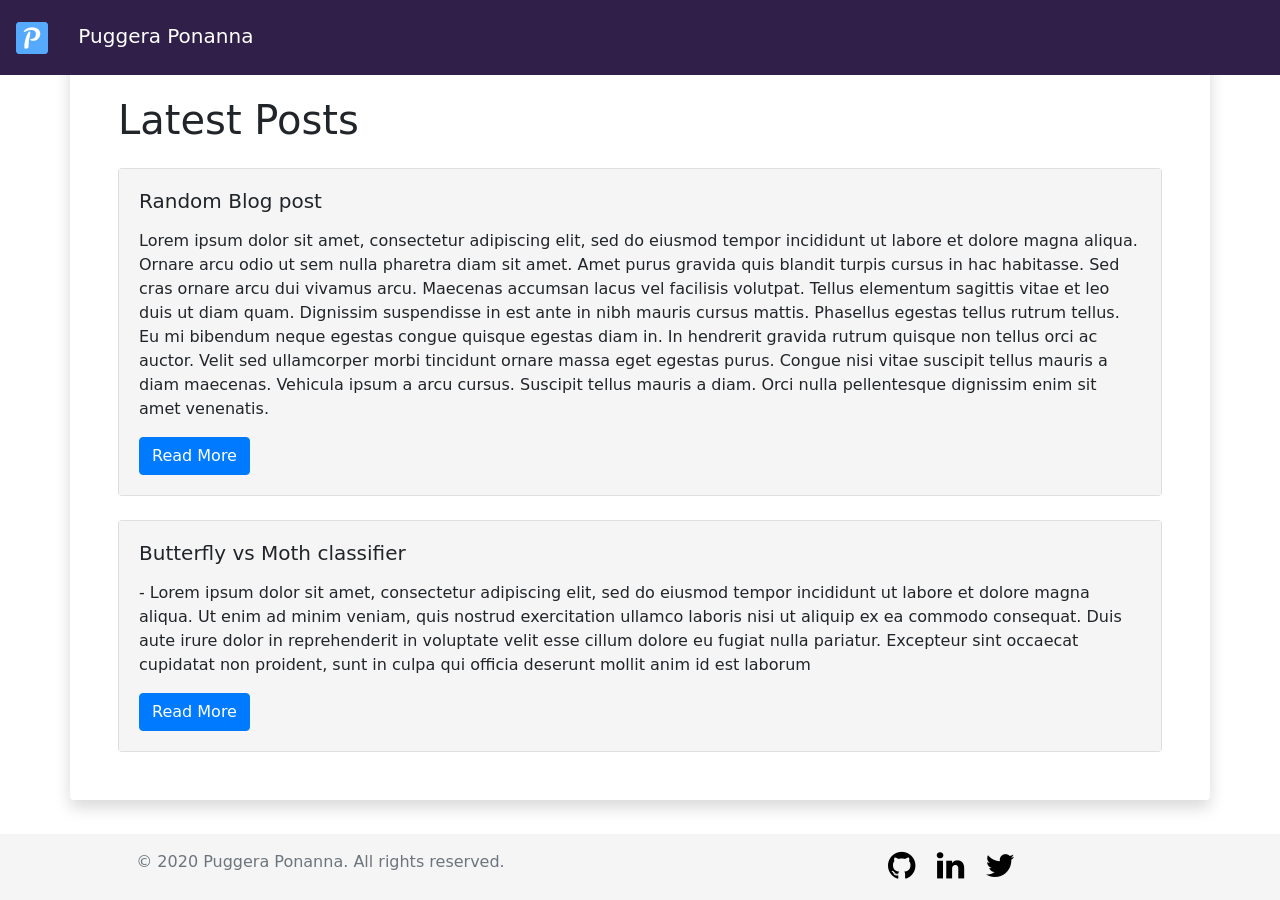
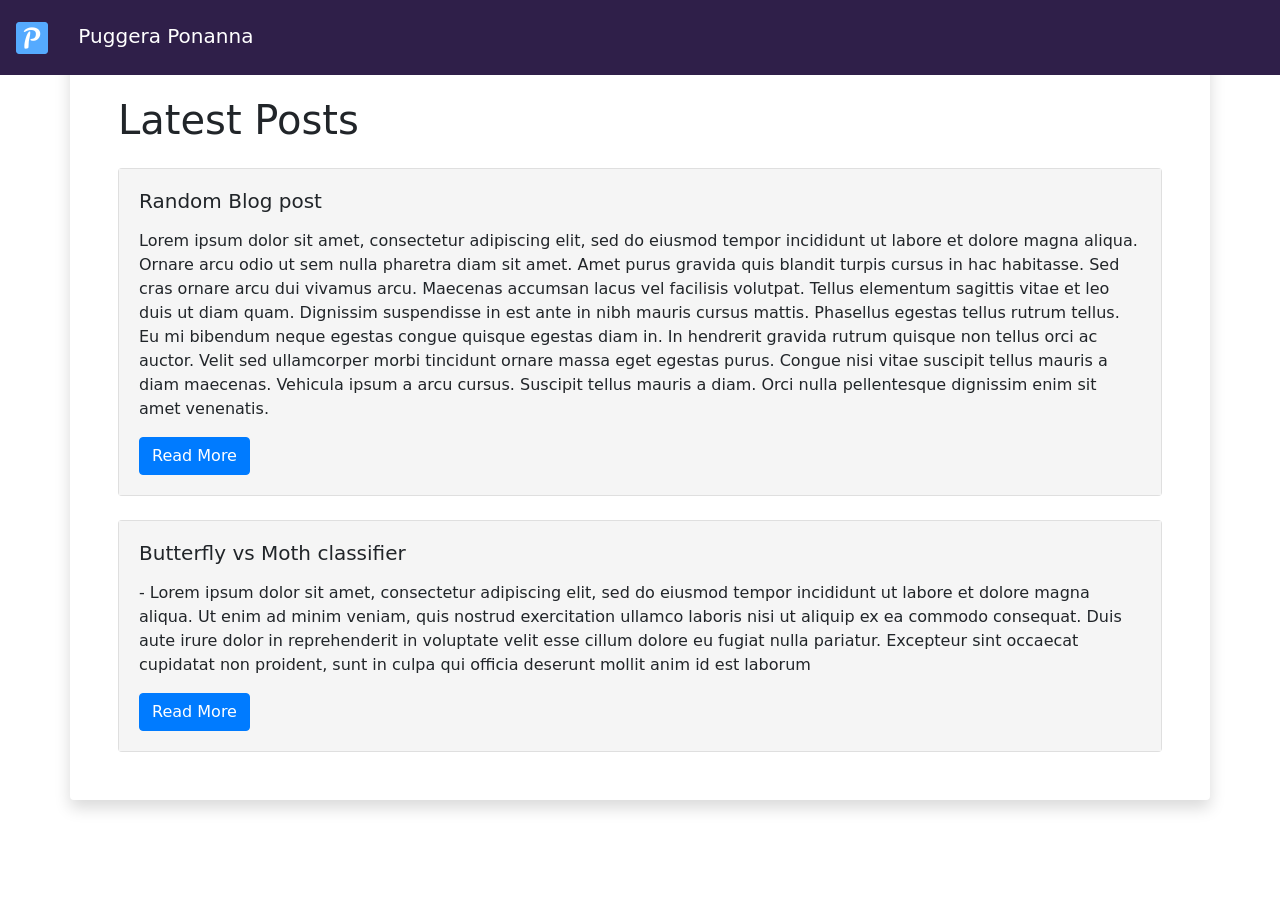
Before and after one commit to puggeraponanna/blog_old, a Jekyll site: the page built from index.md, in a window 1280 px wide. Built offline with Jekyll 4.4.1, drawn with Linux system fonts in a browser that asks for light colours; nearby versions of some CDN libraries; some of the changed lines change nothing that is shown.

Commit message:
Handled hiding of footer on scroll

```diff
--- a/_includes/footer.html
+++ b/_includes/footer.html
@@ -1,4 +1,4 @@
-<footer class="footer p-3">
+<footer class="footer p-3 fixed-bottom">
   <div class="row">
     <div class="col-lg">
       <span class="text-muted">&copy; {{ site.time | date: '%Y' }} {{ site.author.name }}. All rights reserved.</span>
@@ -16,3 +16,4 @@
 <script src="https://code.jquery.com/jquery-3.5.1.min.js" integrity="sha256-9/aliU8dGd2tb6OSsuzixeV4y/faTqgFtohetphbbj0=" crossorigin="anonymous"></script>
 <script src="https://stackpath.bootstrapcdn.com/bootstrap/4.5.0/js/bootstrap.min.js" integrity="sha384-OgVRvuATP1z7JjHLkuOU7Xw704+h835Lr+6QL9UvYjZE3Ipu6Tp75j7Bh/kR0JKI" crossorigin="anonymous"></script>
 <script src="//cdnjs.cloudflare.com/ajax/libs/highlight.js/10.1.0/highlight.min.js"></script>
+<script src="/assets/js/main.js"></script>
--- a/_layouts/default.html
+++ b/_layouts/default.html
@@ -2,7 +2,6 @@
 <html lang="en">
   <head>
     <meta charset="utf-8">
-    <meta name="viewport" content="width=device-width, initial-scale=1">
     <title>{% if page.title %}{{site.title }} | {{ page.title }}{% else %}{{ site.title }}{% endif %}</title>
     <link rel="stylesheet" href="/assets/css/styles.css">
     {% feed_meta %}
--- a/_sass/main.scss
+++ b/_sass/main.scss
@@ -8,9 +8,6 @@
   background-color: #f5f5f5;
 }
 .footer {
-   position: fixed;
-   left: 0;
-   bottom: 0;
    width: 100%;
    text-align: center;
    background-color: #f5f5f5;
--- /dev/null
+++ b/assets/js/main.js
@@ -0,0 +1,13 @@
+$(document).ready(function(e){
+  prevScrollpos = window.pageYOffset;
+});
+
+$(window).on('scroll', function(e){
+  var currentScrollPos = window.pageYOffset;
+  if (prevScrollpos > currentScrollPos) {
+    $("footer").show();
+  } else {
+    $("footer").hide();
+  }
+  prevScrollpos = currentScrollPos;
+});
```
